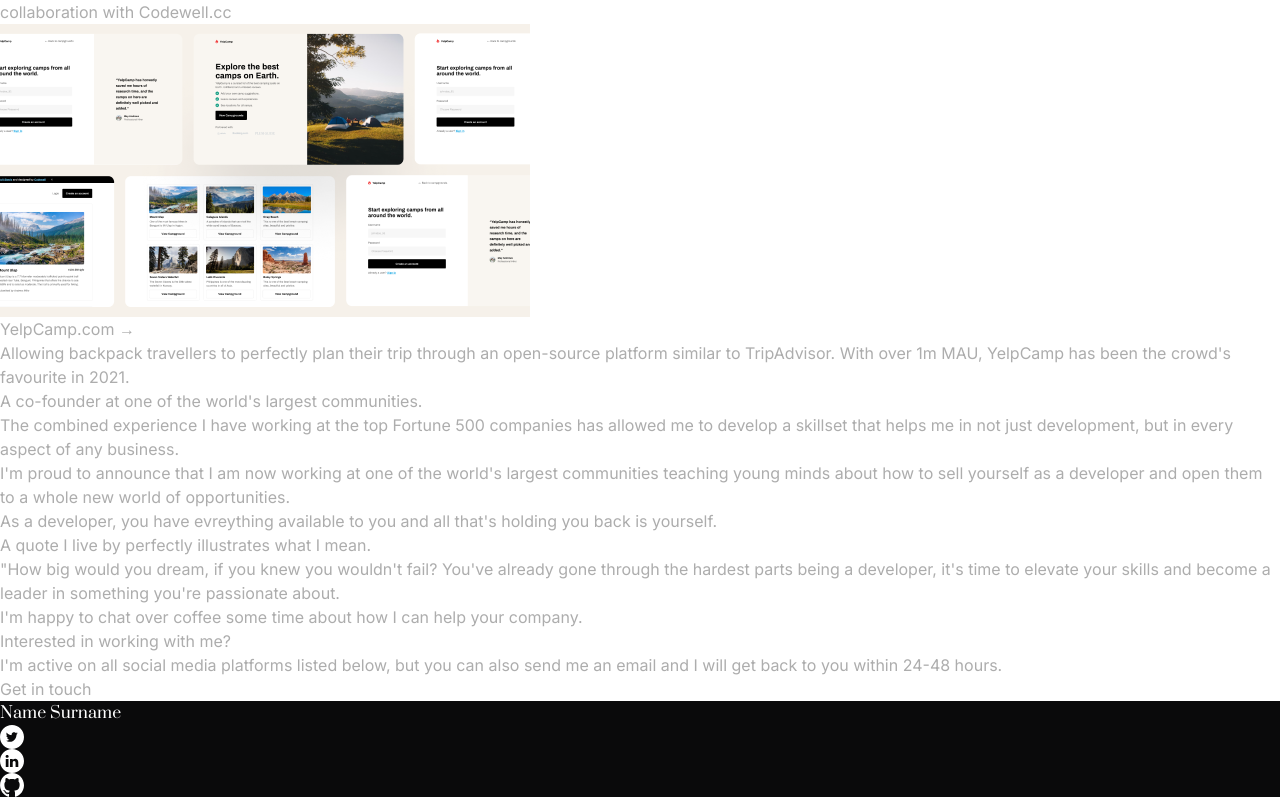
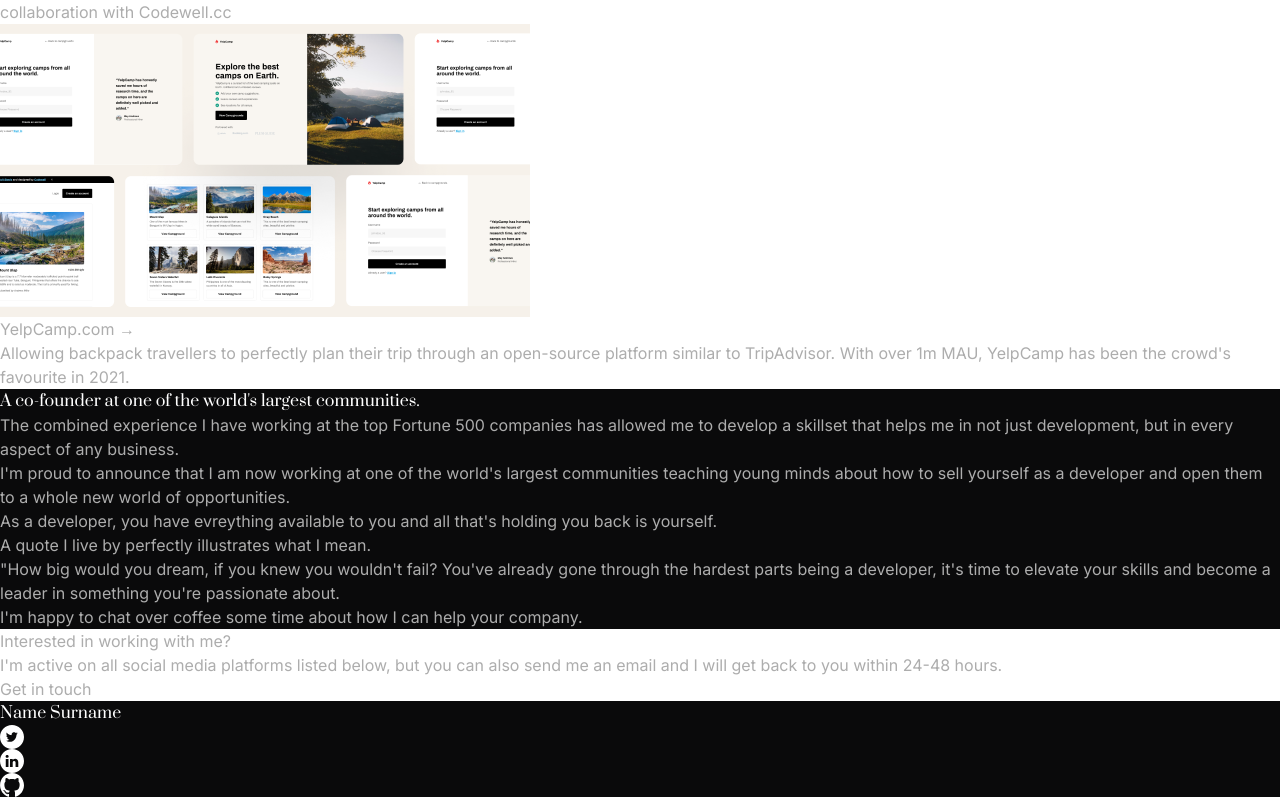
Before and after one commit to ntjnh/cw-developer-portfolio, a React (Vite) app: page / in a window 1280 px wide. Shown: the part 677-1474 px from the top of the page. Built offline with nearby package versions, Linux system fonts and the light colour scheme.

Commit message:
Start styling about component

```diff
--- a/src/components/About.jsx
+++ b/src/components/About.jsx
@@ -1,7 +1,7 @@
 export default function About() {
     return (
-        <section>
-            <h2>A co-founder at one of the world's largest communities.</h2>
+        <section className="bg-black">
+            <h2 className="font-serif text-white font-normal">A co-founder at one of the world's largest communities.</h2>
             <p>The combined experience I have working at the top Fortune 500 companies has allowed me to develop a skillset that helps me in not just development, but in every aspect of any business.</p>
             <p>I'm proud to announce that I am now working at one of the world's largest communities teaching young minds about how to sell yourself as a developer and open them to a whole new world of opportunities.</p>
             <p>As a developer, you have evreything available to you and all that's holding you back is yourself.</p>
```
